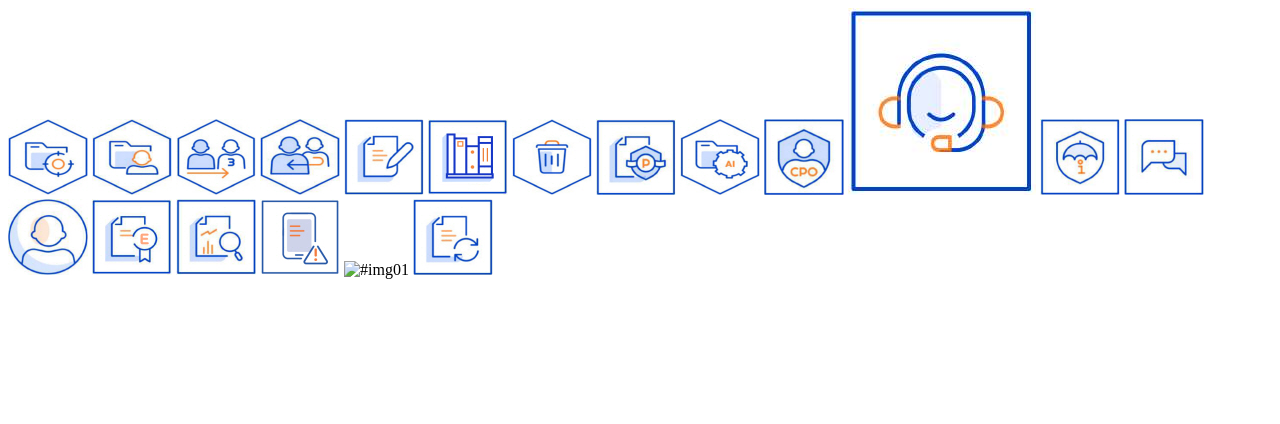
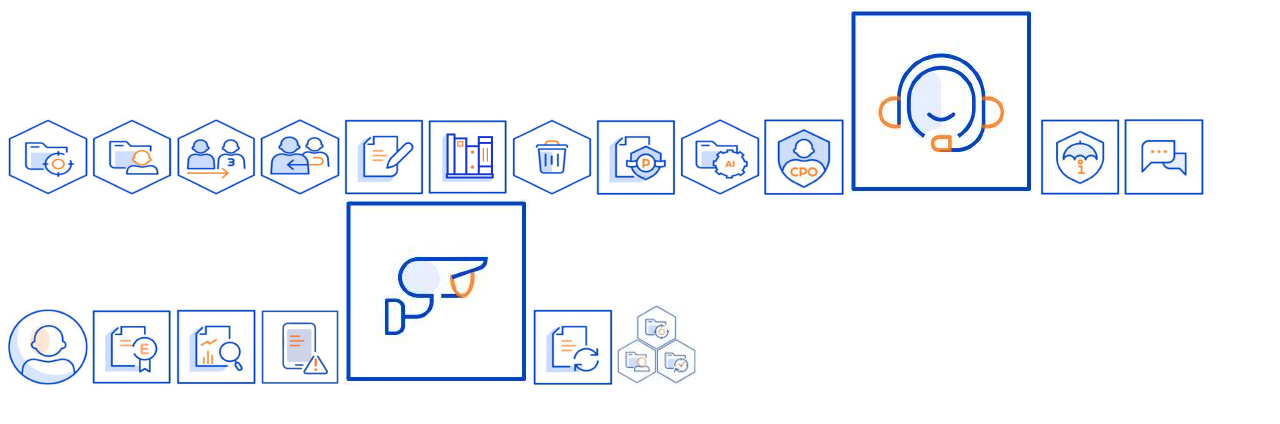
Before and after one commit to MacEditor/imgBox, a plain HTML site: page index.html in a window 1280 px wide. Drawn offline with Linux system fonts and the light colour scheme.

Commit message:
Add files via upload

```diff
--- a/index.html
+++ b/index.html
@@ -23,7 +23,8 @@
     <img src="icon/per_h4_14.jpg" alt="#img01">
     <img src="icon/per_h4_15.jpg" alt="#img01">
     <img src="icon/per_h4_16.jpg" alt="#img01">
-    <img src="icon/per_h4_17.jpg" alt="#img01">
+    <img src="icon/per_h4_17.png" alt="#img01">
     <img src="icon/per_h4_18.jpg" alt="#img01">
+    <img src="icon/per_h4_19.jpg" alt="#img01">
 </body>
 </html>
```
